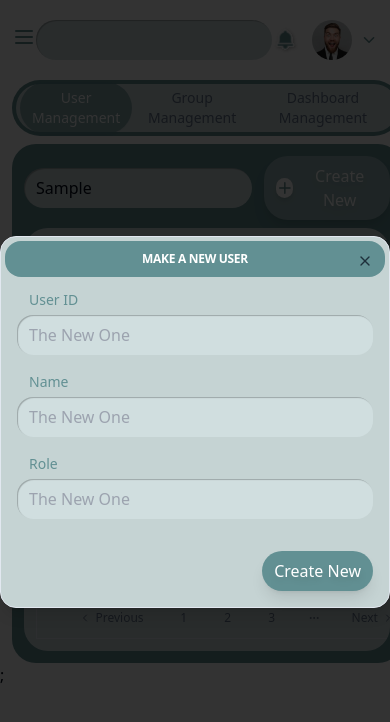
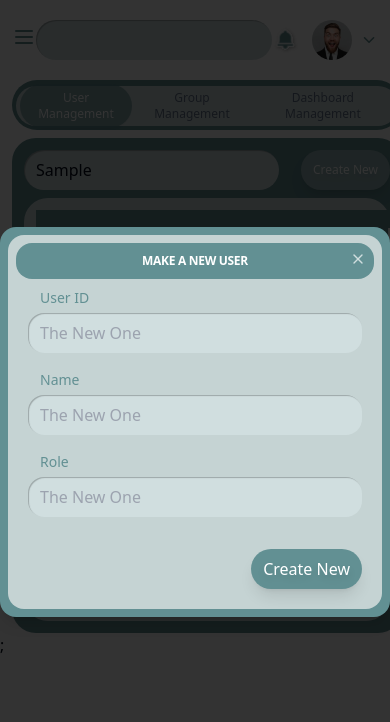
Before and after one commit to dhendisyafaa/web_masagi, a Next.js app: page / in a window 390 px wide. Both pictures are taken after typing "Sample" into the empty fields and a click on the button "Create New". Shown: the top 722 px of the page. Built offline with nearby package versions, Linux system fonts and the light colour scheme.

Commit message:
change breakpoint for responsive

```diff
--- a/src/components/HeaderComponent.jsx
+++ b/src/components/HeaderComponent.jsx
@@ -17,17 +17,17 @@ export default function HeaderComponent() {
         src={"/assets/img/logo.png"}
         width={200}
         height={200}
-        className="hidden md:block"
+        className="hidden lg:block"
         alt="logo"
       />
       {/* <Image
         src={"/assets/img/logo-small.png"}
         width={50}
         height={50}
-        className="md:hidden"
+        className="lg:hidden"
         alt="logo"
       /> */}
-      <div className="md:hidden">
+      <div className="lg:hidden">
         <Sheet>
           <SheetTrigger>
             <Menu className="text-primary" />
--- a/src/components/sidebar/NavigationBar.jsx
+++ b/src/components/sidebar/NavigationBar.jsx
@@ -6,7 +6,7 @@ import React from "react";
 
 export default function NavigationBar() {
   const pathname = usePathname();
-  console.log("🚀 ~ NavigationBar ~ pathname:", pathname);
+
   return (
     <div className="flex flex-col gap-3">
       <Link
--- a/src/components/tables/DashboardManagementTable.jsx
+++ b/src/components/tables/DashboardManagementTable.jsx
@@ -65,8 +65,10 @@ export default function DashboardManagementTable() {
         <SearchBarComponent />
         <Dialog>
           <DialogTrigger className="flex items-center gap-2 rounded-3xl shadow-lg bg-[#99B7B9] px-3 py-2 w-fit">
-            <Plus className="text-primary bg-white rounded-full w-5 h-5 shadow-md" />
-            <p className="text-white drop-shadow-lg">Create New</p>
+            <Plus className="hidden md:block text-primary bg-white rounded-full w-5 h-5 shadow-md" />
+            <p className="text-xs md:text-base text-white drop-shadow-lg">
+              Create New
+            </p>
           </DialogTrigger>
           <DialogContent>
             <DialogHeader>
--- a/src/components/tables/GrupManagementTable.jsx
+++ b/src/components/tables/GrupManagementTable.jsx
@@ -59,8 +59,10 @@ export default function GrupManagementTable() {
         <SearchBarComponent />
         <Dialog>
           <DialogTrigger className="flex items-center gap-2 rounded-3xl shadow-lg bg-[#99B7B9] px-3 py-2 w-fit">
-            <Plus className="text-primary bg-white rounded-full w-5 h-5 shadow-md" />
-            <p className="text-white drop-shadow-lg">Create New</p>
+            <Plus className="hidden md:block text-primary bg-white rounded-full w-5 h-5 shadow-md" />
+            <p className="text-xs md:text-base text-white drop-shadow-lg">
+              Create New
+            </p>
           </DialogTrigger>
           <DialogContent>
             <DialogHeader>
--- a/src/components/tables/UserManagementTable.jsx
+++ b/src/components/tables/UserManagementTable.jsx
@@ -59,8 +59,8 @@ export default function UserManagementTable() {
         <SearchBarComponent />
         <Dialog>
           <DialogTrigger className="flex items-center gap-2 rounded-3xl shadow-lg bg-[#99B7B9] px-3 py-2 w-fit">
-            <Plus className="text-primary bg-white rounded-full w-5 h-5 shadow-md" />
-            <p className="text-white drop-shadow-lg">Create New</p>
+            <Plus className="hidden md:block text-primary bg-white rounded-full w-5 h-5 shadow-md" />
+            <p className="text-xs md:text-base text-white drop-shadow-lg">Create New</p>
           </DialogTrigger>
           <DialogContent>
             <DialogHeader>
--- a/src/components/ui/dialog.jsx
+++ b/src/components/ui/dialog.jsx
@@ -31,13 +31,13 @@ const DialogContent = React.forwardRef(
       <DialogPrimitive.Content
         ref={ref}
         className={cn(
-          "fixed left-[50%] top-[50%] z-50 grid w-full max-w-lg translate-x-[-50%] translate-y-[-50%] gap-4 border bg-[#C5D3D3] p-1 rounded-2xl shadow-lg duration-200 data-[state=open]:animate-in data-[state=closed]:animate-out data-[state=closed]:fade-out-0 data-[state=open]:fade-in-0 data-[state=closed]:zoom-out-95 data-[state=open]:zoom-in-95 data-[state=closed]:slide-out-to-left-1/2 data-[state=closed]:slide-out-to-top-[48%] data-[state=open]:slide-in-from-left-1/2 data-[state=open]:slide-in-from-top-[48%]",
+          "fixed left-[50%] top-[50%] z-50 grid w-full max-w-lg translate-x-[-50%] translate-y-[-50%] gap-4 p-2 bg-primary rounded-2xl shadow-lg duration-200 data-[state=open]:animate-in data-[state=closed]:animate-out data-[state=closed]:fade-out-0 data-[state=open]:fade-in-0 data-[state=closed]:zoom-out-95 data-[state=open]:zoom-in-95 data-[state=closed]:slide-out-to-left-1/2 data-[state=closed]:slide-out-to-top-[48%] data-[state=open]:slide-in-from-left-1/2 data-[state=open]:slide-in-from-top-[48%]",
           className
         )}
         {...props}
       >
-        {children}
-        <DialogPrimitive.Close className="absolute right-4 top-4 rounded-sm opacity-70 ring-offset-background transition-opacity hover:opacity-100 focus:outline-none focus:ring-2 focus:ring-ring focus:ring-offset-2 disabled:pointer-events-none data-[state=open]:bg-accent data-[state=open]:text-muted-foreground">
+        <div className="bg-[#C5D3D3] p-2 rounded-2xl">{children}</div>
+        <DialogPrimitive.Close className="absolute right-6 text-white top-6 rounded-sm opacity-70 ring-offset-background transition-opacity hover:opacity-100 focus:outline-none focus:ring-2 focus:ring-ring focus:ring-offset-2 disabled:pointer-events-none data-[state=open]:bg-accent data-[state=open]:text-muted-foreground">
           <X className="h-4 w-4" />
           <span className="sr-only">Close</span>
         </DialogPrimitive.Close>
@@ -50,7 +50,7 @@ DialogContent.displayName = DialogPrimitive.Content.displayName;
 const DialogHeader = ({ className, ...props }) => (
   <div
     className={cn(
-      "flex flex-col space-y-1.5 text-center sm:text-left",
+      "flex flex-col space-y-1.5 mb-3 text-center sm:text-left",
       className
     )}
     {...props}
--- a/src/components/ui/input.jsx
+++ b/src/components/ui/input.jsx
@@ -7,7 +7,7 @@ const Input = React.forwardRef(({ className, type, ...props }, ref) => {
     <input
       type={type}
       className={cn(
-        "flex h-10 w-full rounded-[50px] px-3 shadow-[inset_1px_1px_1px_rgba(0,0,0,0.25)] border-none outline-none bg-[#D0DEDF]",
+        "flex h-10 w-full min-w-52 rounded-[50px] px-3 shadow-[inset_1px_1px_1px_rgba(0,0,0,0.25)] border-none outline-none bg-[#D0DEDF]",
         className
       )}
       ref={ref}
--- a/src/components/ui/tabs.jsx
+++ b/src/components/ui/tabs.jsx
@@ -9,7 +9,7 @@ const TabsList = React.forwardRef(({ className, ...props }, ref) => (
   <TabsPrimitive.List
     ref={ref}
     className={cn(
-      "inline-flex h-10 w-full items-center justify-center rounded-full bg-[#D0DEDF] px-1 py-6 text-muted-foreground",
+      "inline-flex h-10 w-full items-center justify-center rounded-full bg-[#D0DEDF] px-1 lg:py-6 text-muted-foreground",
       className
     )}
     {...props}
@@ -21,7 +21,7 @@ const TabsTrigger = React.forwardRef(({ className, ...props }, ref) => (
   <TabsPrimitive.Trigger
     ref={ref}
     className={cn(
-      "inline-flex items-center w-fit h-fit justify-center lg:whitespace-nowrap rounded-full px-3 py-1.5 text-sm lg:text-lg font-medium ring-offset-background transition-all focus-visible:outline-none focus-visible:ring-2 focus-visible:ring-ring focus-visible:ring-offset-2 disabled:pointer-events-none disabled:opacity-50 data-[state=active]:bg-[#629093]/65 data-[state=active]:text-white data-[state=active]:shadow-sm",
+      "inline-flex items-center w-fit h-fit justify-center lg:whitespace-nowrap rounded-full px-3 py-1.5 text-xs lg:text-lg font-medium ring-offset-background transition-all focus-visible:outline-none focus-visible:ring-2 focus-visible:ring-ring focus-visible:ring-offset-2 disabled:pointer-events-none disabled:opacity-50 data-[state=active]:bg-[#629093]/65 data-[state=active]:text-white data-[state=active]:shadow-sm",
       className
     )}
     {...props}
--- a/src/pages/wrapper/layoutDashboard.jsx
+++ b/src/pages/wrapper/layoutDashboard.jsx
@@ -8,7 +8,7 @@ export default function LayoutDashboard({ children }) {
     <div>
       <HeaderComponent />
       <div className="flex w-full">
-        <div className="hidden md:block">
+        <div className="hidden lg:block">
           <SidebarComponent />
         </div>
         {children}
```
